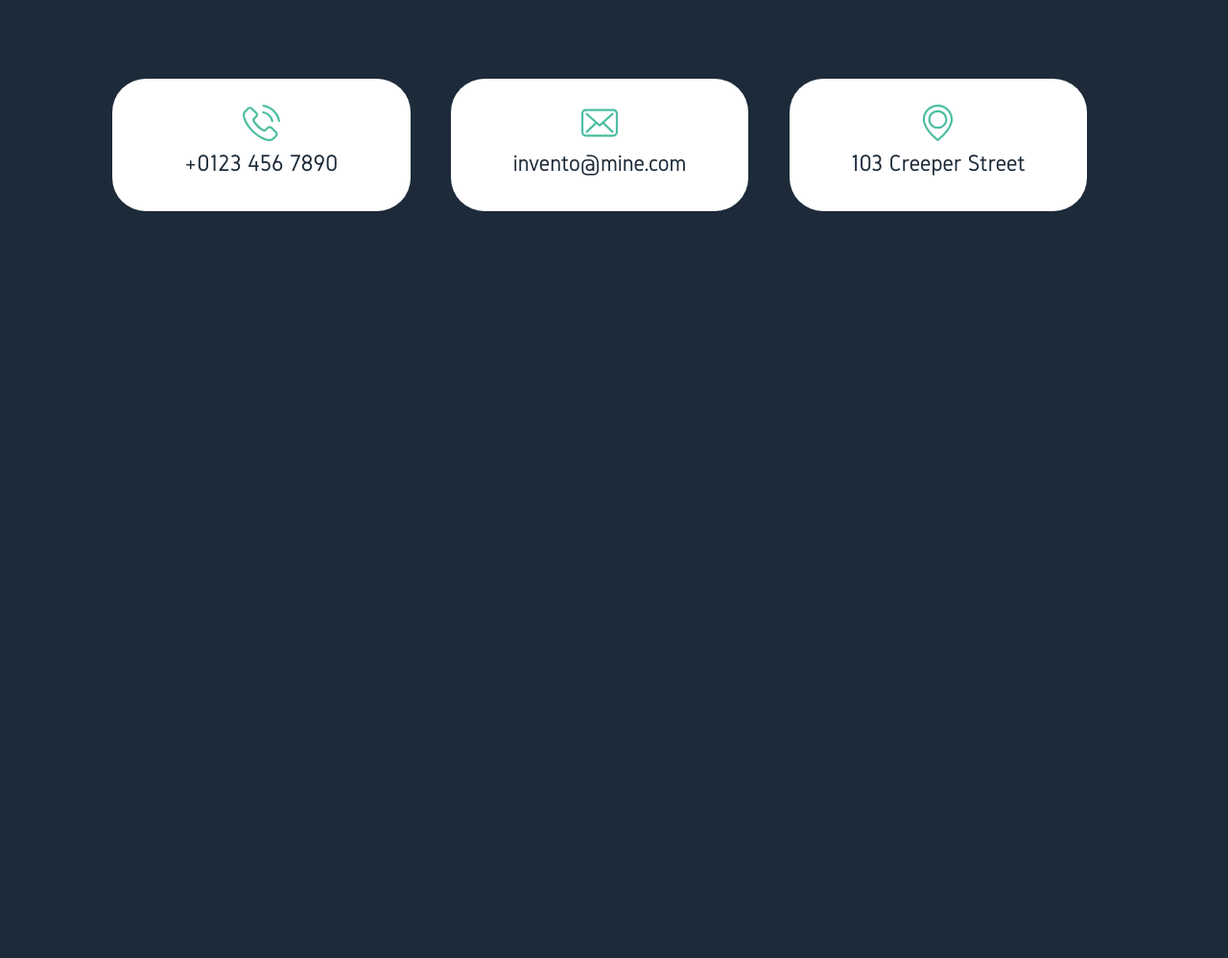
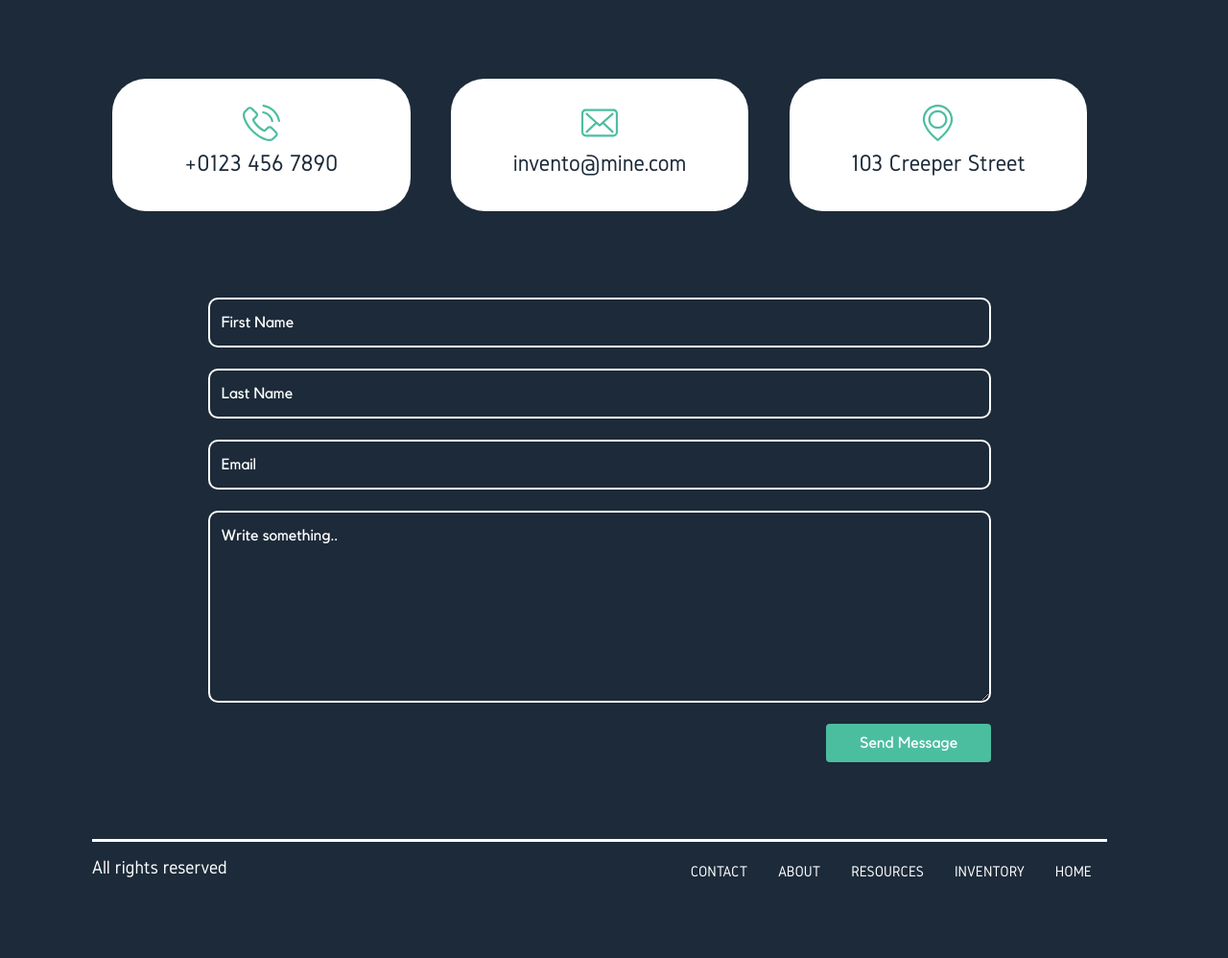
Before and after one commit to dylandasilva1999/invento-web-app, a plain HTML site: page serverRoot/contact.html in a window 1280 px wide. Shown: the part 603-1601 px from the top of the page at 96% size. Before the commit the page ends 880 px from the top, so only its background shows below. Drawn offline with nearby package versions, Linux system fonts and the light colour scheme.

Commit message:
Contact Page Done

```diff
--- a/serverRoot/contact.html
+++ b/serverRoot/contact.html
@@ -83,6 +83,45 @@
                 </div>
                 <!-- END OF CONTACT SECTION -->
 
+                 <!-- CONTACT FORM SECTION -->
+                <div class="contact-form-section">
+                    <div class="row contact-form">
+                        <div class="col form">
+                            <form>
+                                <input type="text" id="fname" name="first-name" placeholder="First Name">
+                                <input type="text" id="lname" name="last-name" placeholder="Last Name">
+                                <input type="text" id="uemail" name="email" placeholder="Email">
+                                <textarea id="subject" name="subject" placeholder="Write something.." style="height:200px"></textarea>
+                                <input type="submit" value="Send Message" class="submit-btn">
+                            </form>
+                        </div>
+                    </div>
+                </div>
+                <!-- END OF CONTACT FORM SECTION -->
+
+                <!-- FOOTER -->
+                <div class="footer">
+                    <p id="all-rights-reserved">All rights reserved</p>
+                    <ul class="footer-nav">
+                        <li class="footer-item">
+                            <a class="nav-link effect-underline" href="/index.html">HOME</a>
+                        </li>
+                        <li class="footer-item">
+                            <a class="nav-link effect-underline" href="/inventory.html">INVENTORY</a>
+                        </li>
+                        <li class="footer-item">
+                            <a class="nav-link effect-underline" href="/resources.html">RESOURCES</a>
+                        </li>
+                        <li class="footer-item">
+                            <a class="nav-link effect-underline" href="/about-us.html">ABOUT</a>
+                        </li>
+                        <li class="footer-item">
+                            <a class="nav-link effect-underline" href="/contact.html">CONTACT</a>
+                        </li>
+                    </ul>
+                </div>
+                <!-- END OF FOOTER -->
+
             </div>
         </div>
 
--- a/serverRoot/css/contact.css
+++ b/serverRoot/css/contact.css
@@ -251,3 +251,85 @@ Header Styling
   margin-right: auto;
   display: block;
 }
+
+/*
+Form Styling
+*/
+
+input[type=text], select, textarea {
+  width: 100%;
+  padding: 12px;
+  border: 2px solid #ffffff;
+  border-radius: 10px;
+  box-sizing: border-box;
+  margin-top: 6px;
+  margin-bottom: 16px;
+  resize: vertical;
+  background-color: transparent;
+  color: #ffffff;
+}
+
+input[type=text], ::placeholder {
+  color: #ffffff;
+  font-family: 'Kollektif';
+}
+
+input[type=submit] {
+  background-color: #4CBEA0;
+  color: white;
+  padding: 8px 35px;
+  border: none;
+  border-radius: 4px;
+  cursor: pointer;
+  font-family: 'Kollektif';
+  transition: all ease 200ms;
+  float: right;
+}
+
+input[type=submit]:hover {
+  transition: all ease 200ms;
+  background-color: transparent;
+  color: #ffffff;
+  border-color: #ffffff;
+  border: 2px solid;
+}
+
+.contact-form-section {
+  padding-top: 6%;
+  width: 100%;
+  margin: auto;
+}
+
+.contact-form {
+  width: 80%;
+  margin: auto;
+}
+
+/*
+Footer Styling
+*/
+
+.footer {
+  left: 0;
+  bottom: 0;
+  margin-top: 10vh;
+  width: 100%;
+  color: white;
+  text-align: center;
+  padding-bottom: 8vh;
+  border-top: solid 3px #ffffff;
+}
+
+#all-rights-reserved {
+  font-family: 'Gidole-Regular';
+  font-size: 20px;
+  float: left;
+  padding-top: 1%;
+}
+
+.footer-nav li{
+  display: inline-block;
+  padding-top: 1%;
+  font-family: 'Gidole-Regular';
+  float: right;
+}
```
